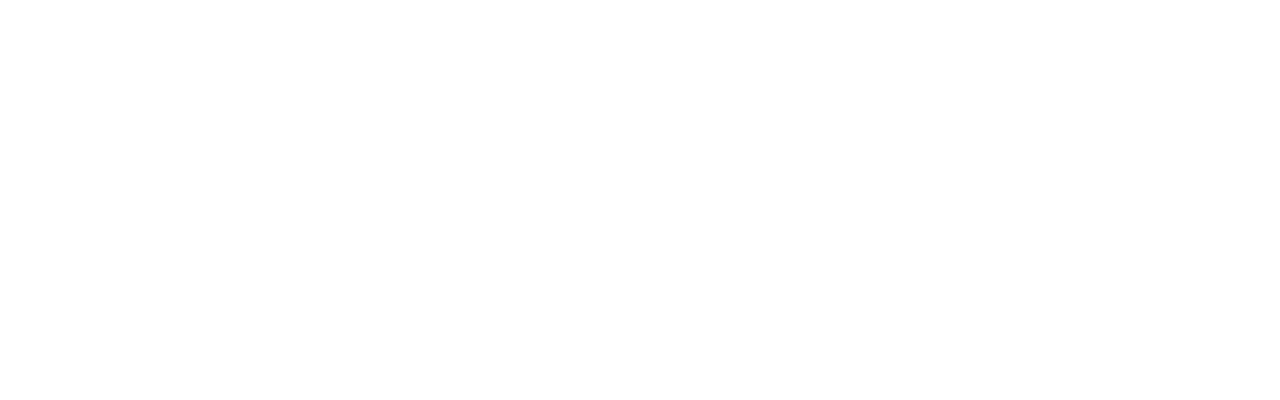
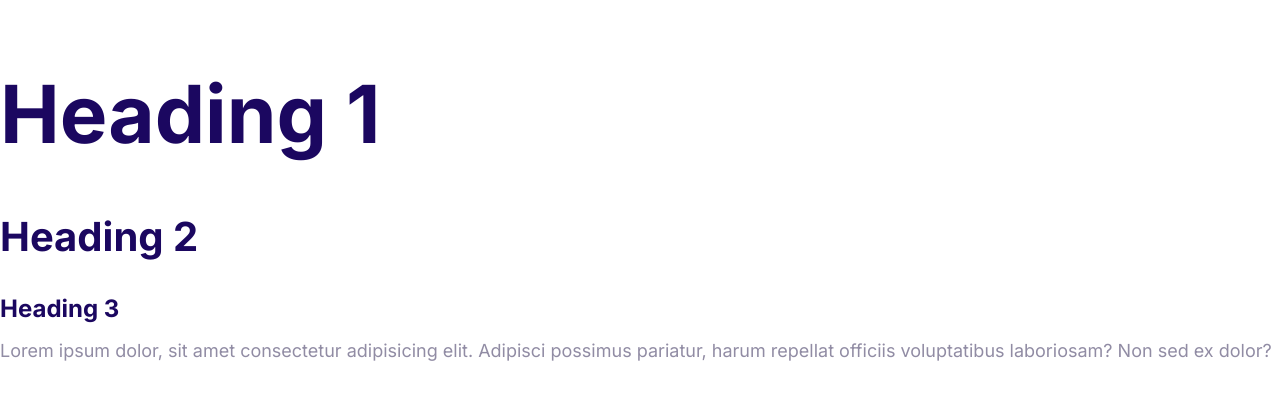
Before and after one commit to JamieNewson/mywebsitemoshify, a plain HTML site: page index.html in a window 1280 px wide. Drawn offline with Linux system fonts and the light colour scheme.

Commit message:
Define the styles for the fonts.

```diff
--- a/css/styles.css
+++ b/css/styles.css
@@ -5,3 +5,50 @@
   --color-heading: #1b0760;
   --color-body: #918ca4;
 }
+
+html {
+  font-size: 62.5%;
+}
+
+body {
+  font-family: "Inter", Arial, Helvetica, sans-serif;
+  font-size: 2.4rem;
+  line-height: 1.5;
+  color: var(--color-body);
+}
+
+h1,
+h2,
+h3 {
+  color: var(--color-heading);
+  margin-bottom: 1rem;
+}
+h1 {
+  font-size: 7rem;
+}
+h2 {
+  font-size: 4rem;
+}
+h3 {
+  font-size: 3rem;
+}
+
+p {
+  margin-top: 0;
+}
+
+@media screen and (min-width: 1024px) {
+  body {
+    font-size: 1.8rem;
+  }
+
+  h1 {
+    font-size: 8rem;
+  }
+  h2 {
+    font-size: 4rem;
+  }
+  h3 {
+    font-size: 2.4rem;
+  }
+}
--- a/index.html
+++ b/index.html
@@ -5,8 +5,22 @@
     <meta http-equiv="X-UA-Compatible" content="IE=edge" />
     <meta name="viewport" content="width=device-width, initial-scale=1.0" />
     <title>Document</title>
+    <link rel="preconnect" href="https://fonts.gstatic.com" />
+    <link
+      href="https://fonts.googleapis.com/css2?family=Inter:wght@400;700&display=swap"
+      rel="stylesheet"
+    />
     <link rel="stylesheet" href="css/normalize.css" />
     <link rel="stylesheet" href="css/styles.css" />
   </head>
-  <body></body>
+  <body>
+    <h1>Heading 1</h1>
+    <h2>Heading 2</h2>
+    <h3>Heading 3</h3>
+    <p>
+      Lorem ipsum dolor, sit amet consectetur adipisicing elit. Adipisci
+      possimus pariatur, harum repellat officiis voluptatibus laboriosam? Non
+      sed ex dolor?
+    </p>
+  </body>
 </html>
```
